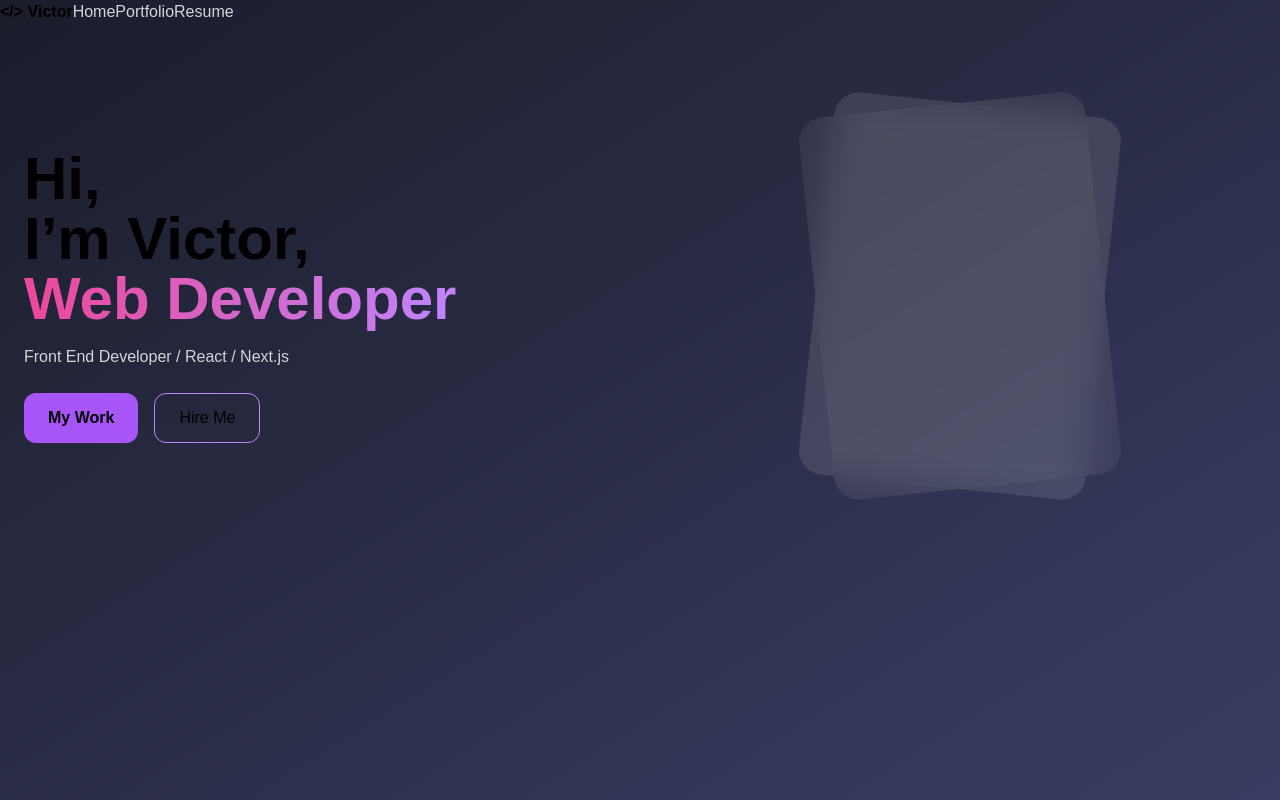
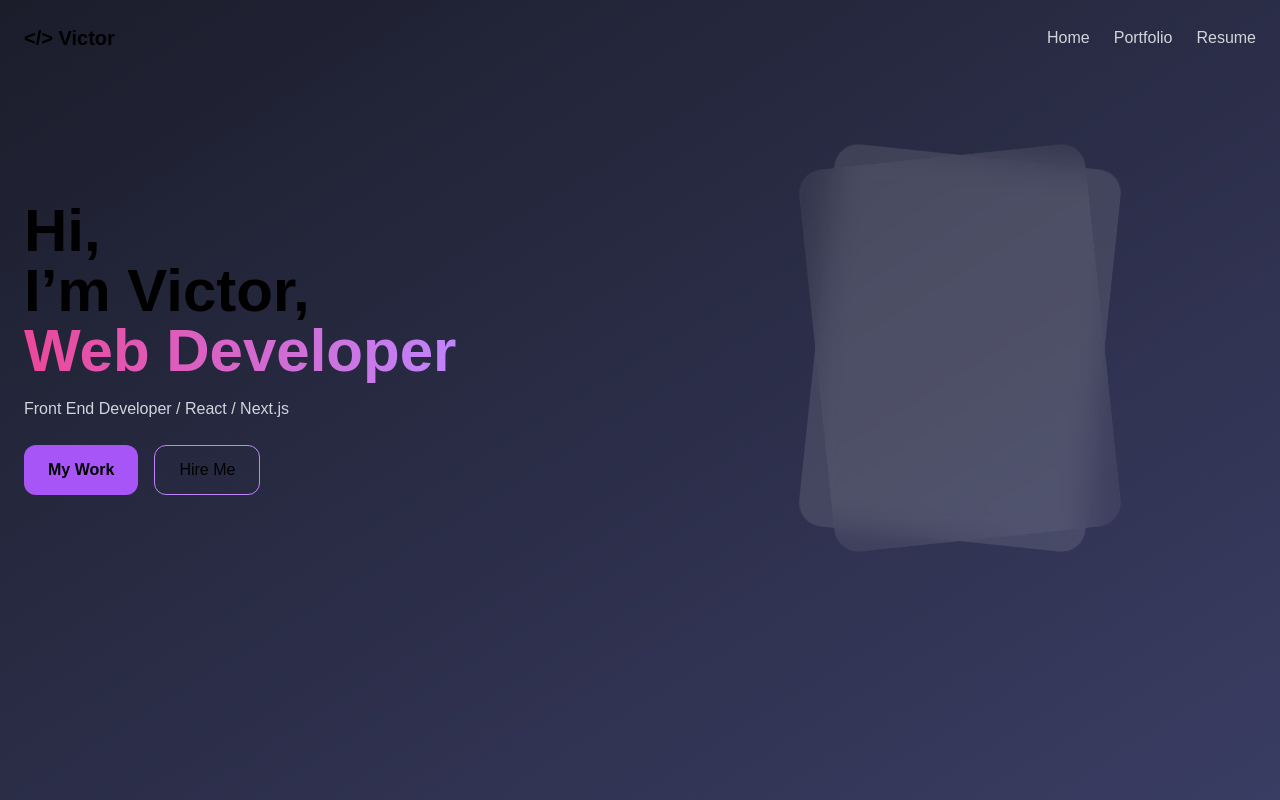
Before and after one commit to kejzhin/portfolio, a Next.js app: page / in a window 1280 px wide. Built offline with nearby package versions, Linux system fonts and the light colour scheme.

Commit message:
Update tailwind.config.js

```diff
--- a/tailwind.config.js
+++ b/tailwind.config.js
@@ -1,6 +1,7 @@
 module.exports = {
   content: [
-    "./app/**/*.{js,ts,jsx,tsx}"
+    "./app/**/*.{js,ts,jsx,tsx}",
+    "./components/**/*.{js,ts,jsx,tsx}"
   ],
   theme: {
     extend: {},
```
